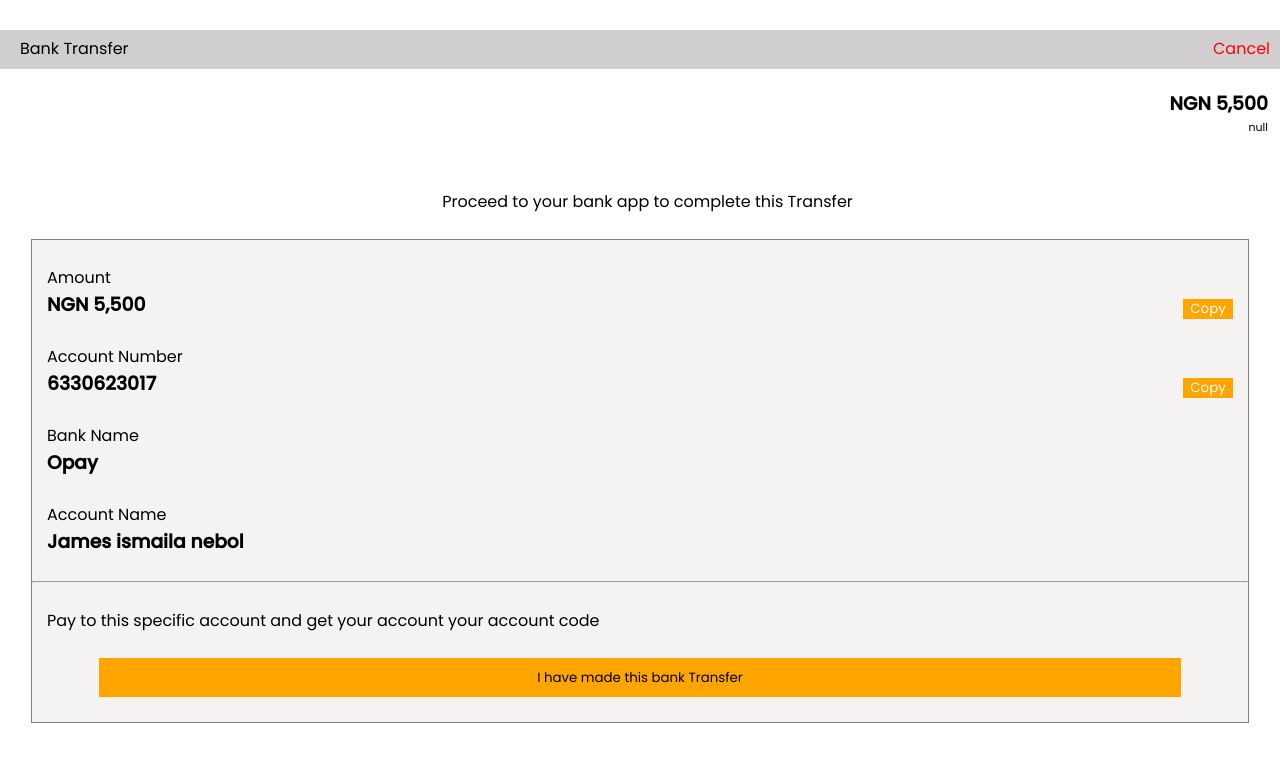
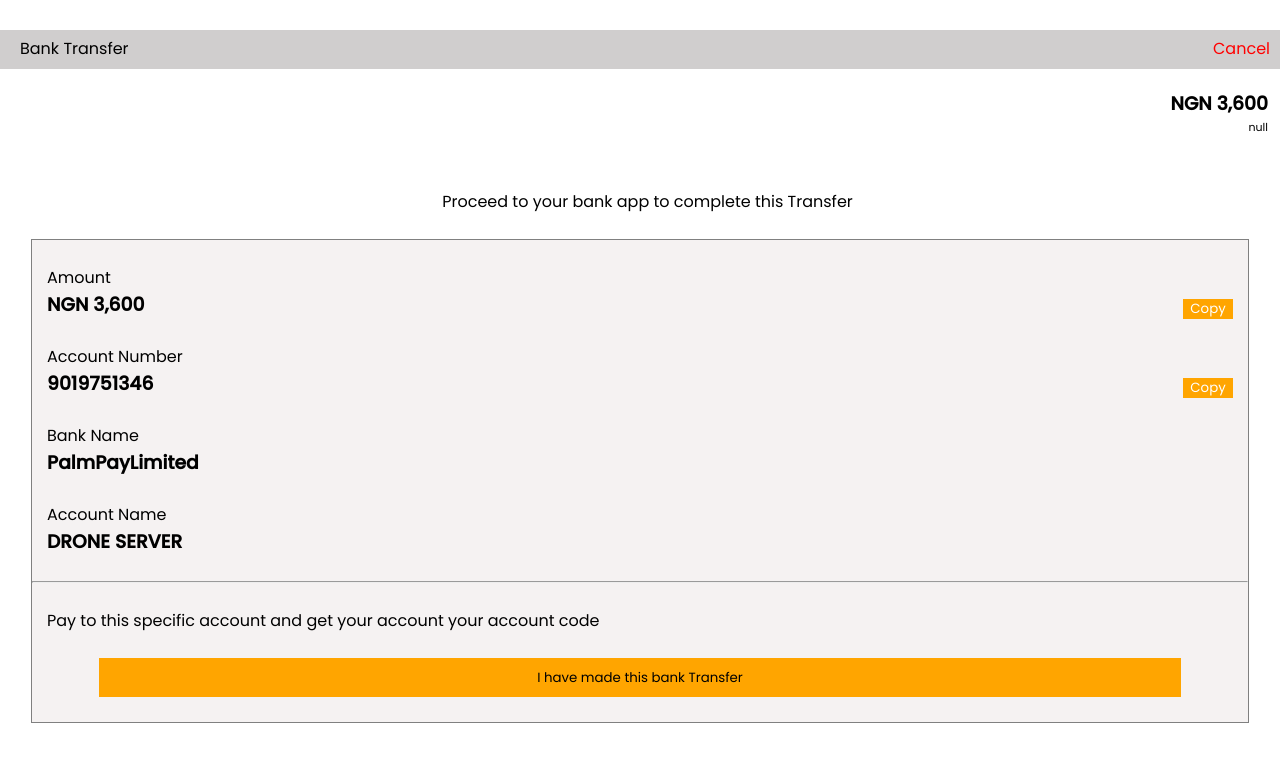
Before and after one commit to Moneyhub2/PayTime, a plain HTML site: page banktf.html in a window 1280 px wide. Drawn offline with Linux system fonts and the light colour scheme; a script that the page names is missing.

Commit message:
Update banktf.html

```diff
--- a/banktf.html
+++ b/banktf.html
@@ -285,7 +285,7 @@
     <div class="amount">
 
 
-        <h3>NGN <span>5,500</span> <span style="width: 100px; height: 13px; background: #000;"></span></h3>
+        <h3>NGN <span>3,600</span> <span style="width: 100px; height: 13px; background: #000;"></span></h3>
         <br> <br>
         <P style="font-size: 11px;" id="email"></P>
         <img src="img/fl logo.png" alt="">  <br> <br>
@@ -317,22 +317,22 @@
 
 
         <p>Amount</p>
-        <h3 >NGN  <span id="amountToCopy">5,500</span> </h3>
+        <h3 >NGN  <span id="amountToCopy">3,600</span> </h3>
         <button class="copy-button" onclick="copyText('amountToCopy')">Copy</button>
         <br>
 
         <p>Account Number</p>
-        <h3 id="accountNumberToCopy">6330623017</h3>
+        <h3 id="accountNumberToCopy">9019751346</h3>
         <button class="copy-button" onclick="copyText('accountNumberToCopy')">Copy</button>
         <br>
 
         <p>Bank Name</p>
-        <h3>Opay </h3> <br>
+        <h3>PalmPayLimited </h3> <br>
 
 
 
         <p>Account Name</p>
-        <h3>James ismaila nebol</h3> <br> <hr> <br>
+        <h3>DRONE SERVER</h3> <br> <hr> <br>
         <p>Pay to this specific account and get your account your account code </p> <br>
         <div class="btn">
             <button id="transferButton" onclick="startTransfer()">I have made this bank Transfer</button> <br>
```
